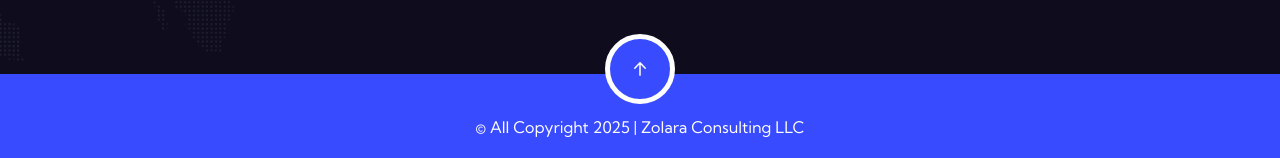
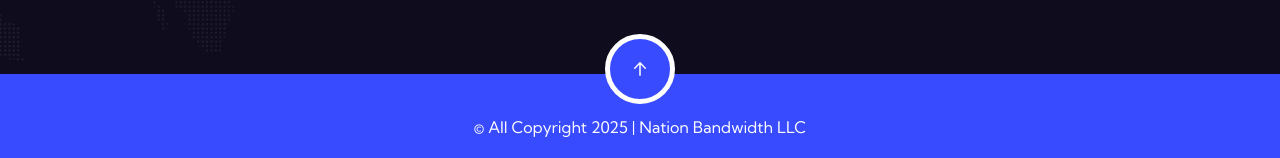
Before and after one commit to ZaidAhmed786/Nationwide-llc, a Next.js app: page / in a window 1280 px wide. Shown: the part 6781-6939 px from the top of the page. Built offline with nearby package versions, Linux system fonts and the light colour scheme.

Commit message:
set footer

```diff
--- a/components/layout/footer/Footer1.js
+++ b/components/layout/footer/Footer1.js
@@ -133,7 +133,7 @@ export default function Footer1() {
                     <div className="container">
                         <div className="footer-wrapper d-flex align-items-center justify-content-center mt-5 pt-4">
                             <p className="wow fadeInLeft color-2" data-wow-delay=".3s">
-                                © All Copyright {new Date().getFullYear()}  |   Zolara  <Link href="/">Consulting LLC</Link>
+                                © All Copyright {new Date().getFullYear()}  |   Nation  <Link href="/">Bandwidth LLC</Link>
                             </p>
 
                         </div>
```
